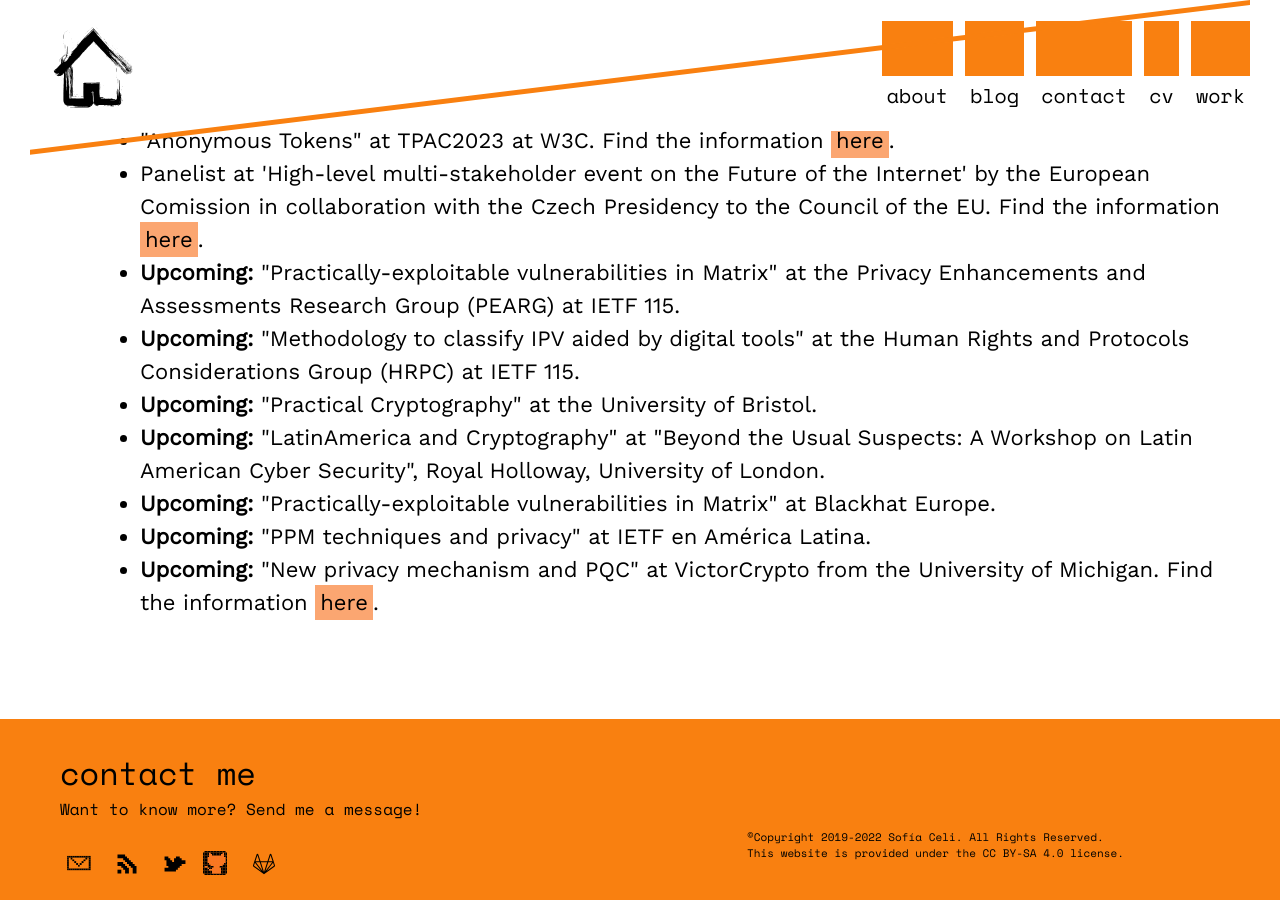
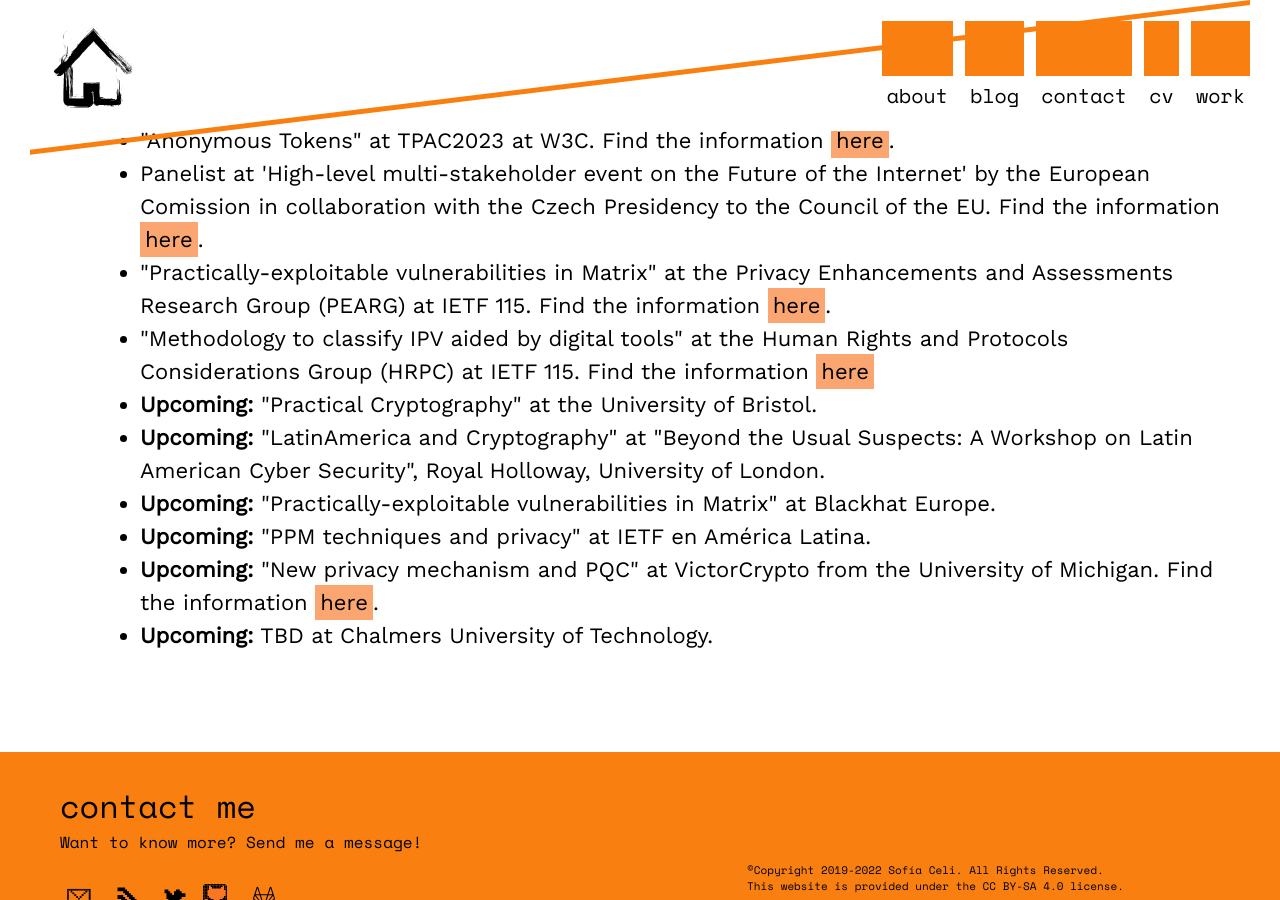
Before and after one commit to claucece/claucece.github.io, a Jekyll site: the page built from work.html, in a window 1280 px wide and 900 px high, scrolled down 9364 px. Built offline with Jekyll 4.4.1, drawn with Linux system fonts in a browser that asks for light colours.

Commit message:
Other things

```diff
--- a/work.html
+++ b/work.html
@@ -257,13 +257,14 @@ tags: menu
 			<li>"Private Browsing" at OpenLabEC. Find the information <a href="https://t.co/vaQppGNRXz" target="_blank">here</a>. </li>
 			<li>"Anonymous Tokens" at TPAC2023 at W3C. Find the information <a href="https://github.com/antifraudcg/meetings/blob/main/tpac/2022/tpac-2022.md" target="_blank">here</a>.</li>
 			<li>Panelist at 'High-level multi-stakeholder event on the Future of the Internet' by the European Comission in collaboration with the Czech Presidency to the Council of the EU. Find the information <a href="https://digital-strategy.ec.europa.eu/en/events/high-level-multi-stakeholder-event-future-internet" target="_blank">here</a>.</li>
-			<li><strong>Upcoming:</strong> "Practically-exploitable vulnerabilities in Matrix" at the Privacy Enhancements and Assessments Research Group (PEARG) at IETF 115.</li>
-			<li><strong>Upcoming:</strong> "Methodology to classify IPV aided by digital tools" at the Human Rights and Protocols Considerations Group (HRPC) at IETF 115.</li>
+			<li>"Practically-exploitable vulnerabilities in Matrix" at the Privacy Enhancements and Assessments Research Group (PEARG) at IETF 115. Find the information <a href="https://datatracker.ietf.org/meeting/115/session/pearg" target="_blank">here</a>.</li>
+			<li>"Methodology to classify IPV aided by digital tools" at the Human Rights and Protocols Considerations Group (HRPC) at IETF 115. Find the information <a href="https://datatracker.ietf.org/meeting/115/session/hrpc" target="_blank">here</a></li>
 			<li><strong>Upcoming:</strong> "Practical Cryptography" at the University of Bristol.</li>
 			<li><strong>Upcoming:</strong> "LatinAmerica and Cryptography" at "Beyond the Usual Suspects: A Workshop on Latin American Cyber Security", Royal Holloway, University of London.</li>
 			<li><strong>Upcoming:</strong> "Practically-exploitable vulnerabilities in Matrix" at Blackhat Europe.</li>
 			<li><strong>Upcoming:</strong> "PPM techniques and privacy" at IETF en América Latina.</li>
 			<li><strong>Upcoming:</strong> "New privacy mechanism and PQC" at VictorCrypto from the University of Michigan. Find the information <a href="https://victorcrypto.org/" target="_blank">here</a>.</li>
+			<li><strong>Upcoming:</strong> TBD at Chalmers University of Technology.</li>
     </ul>
   </div>
 </div>
```
